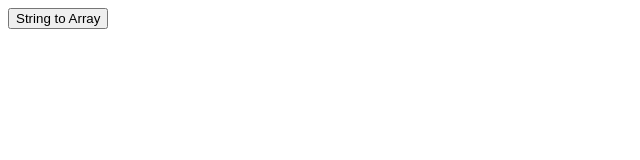
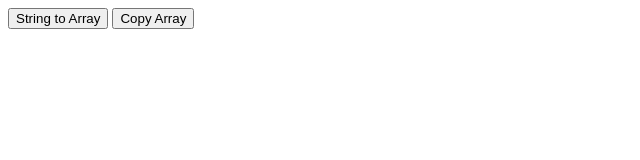
Before and after one commit to MarciaTobias/pluralsight-js, a plain HTML site: page 2 - javascript-syntax-operators/09 using the powerful spread operator/index.html in a window 1280 px wide. Shown: the whole page, without its empty margins (0-640 px from the left). Drawn offline with Linux system fonts and the light colour scheme.

Commit message:
update lesson 09

```diff
--- a/2 - javascript-syntax-operators/09 using the powerful spread operator/index.html
+++ b/2 - javascript-syntax-operators/09 using the powerful spread operator/index.html
@@ -11,10 +11,29 @@
         function stringToArray() {
             let productNumber = "FR-R92B-58";
 
+            // Spread Operator converts each character into an array
             let values = [...productNumber];
 
             console.log(values);
         }
+    </script>
 
+    <button onclick="copyArray();">Copy Array</button>
+    <script>
+        function copyArray() {
+            let arr = [1, 2, 3];
+            // Automatically spreads those elements above into the new array
+            let arr2 = [...arr];
+            // We normally use the slice metod to copy an array
+            let arr3 = arr.slice(0);
+
+            // Make changes to duplicated array
+            arr2.push(4);
+            arr2[0] = 99;
+
+            console.log(arr);
+            console.log(arr2);
+            console.log(arr3);
+        }
     </script>
 </body>
```
